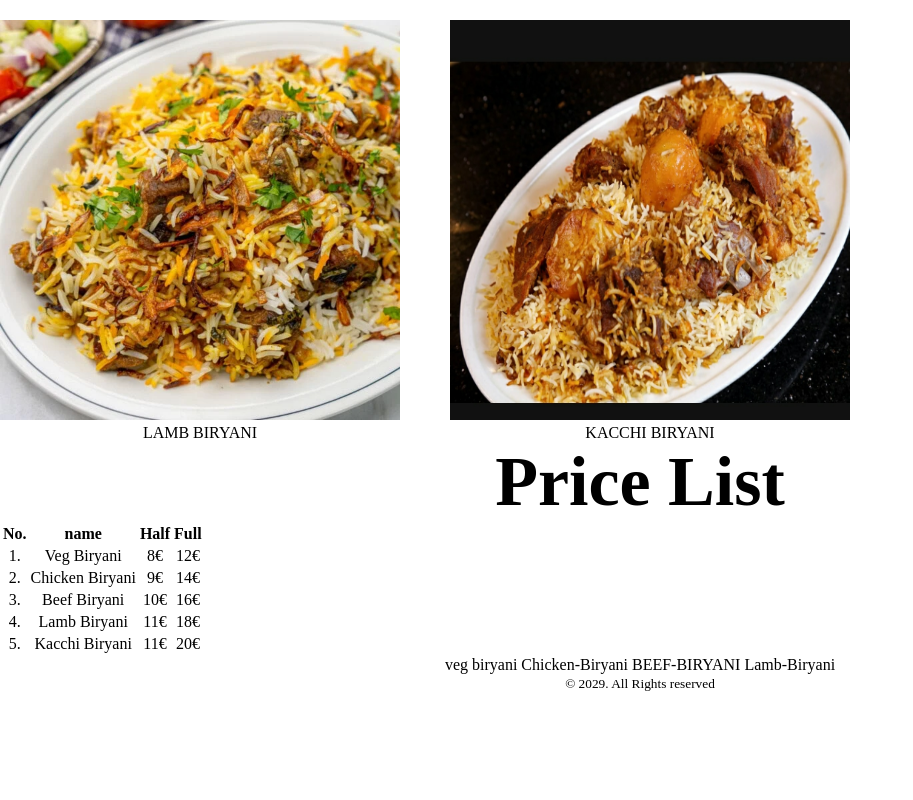
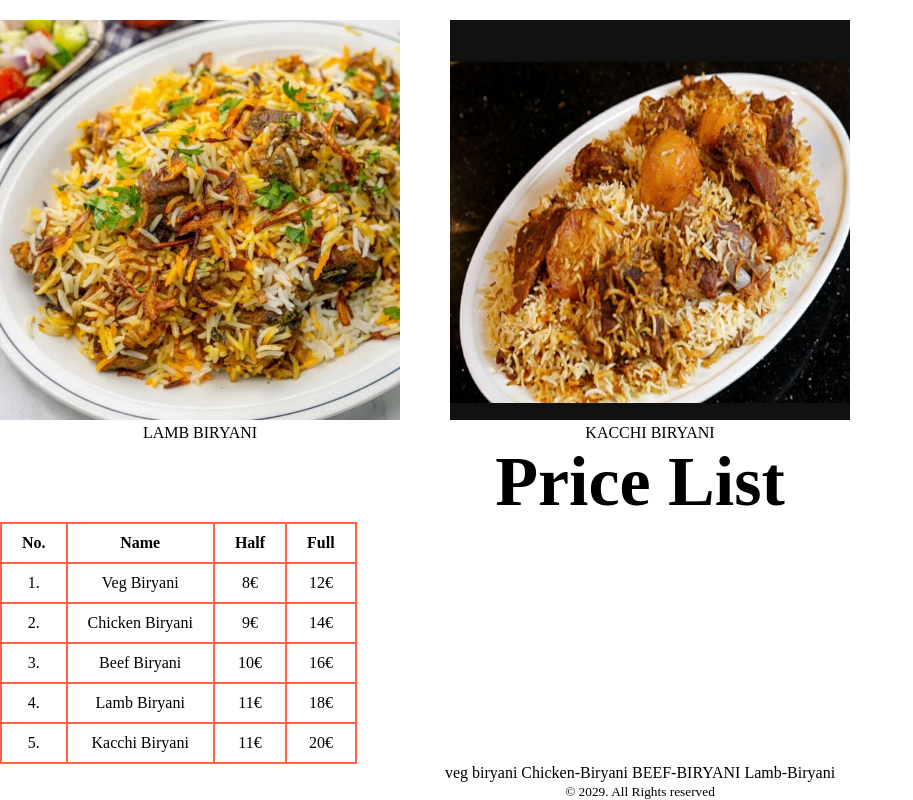
Before and after one commit to Mahmudul-Hasan-G/b-for-biriany, a plain HTML site: page index.html in a window 1280 px wide. Shown: the part 986-1786 px from the top of the page, without its empty margins (0-913 px from the left). Before the commit the page ends 1678 px from the top, so only its background shows below. Drawn offline with Linux system fonts and the light colour scheme.

Commit message:
table style

```diff
--- a/index.html
+++ b/index.html
@@ -50,7 +50,7 @@
                     <thead>
                         <tr>
                             <th>No.</th>
-                            <th>name</th>
+                            <th>Name</th>
                             <th>Half</th>
                             <th>Full</th>
                         </tr>
--- a/styles/style.css
+++ b/styles/style.css
@@ -27,3 +27,10 @@ h2{
     gap: 50px;
 
 }
+table{
+    border-collapse: collapse;
+}
+td, th{
+    border: 2px solid tomato;
+    padding: 10px 20px;
+}
```
